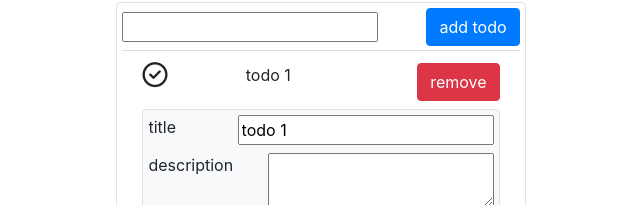
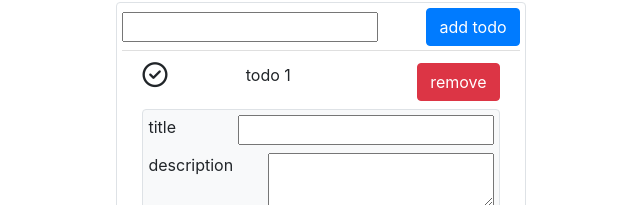
Before and after one commit to mls-kll/react-todo, a React (Create React App) app in the folder todo-app/: page / in a window 1280 px wide. Both pictures are taken after a click on the element "todo 1". Shown: the part 194-399 px from the top of the page, without its empty margins (319-959 px from the left). Built offline with nearby package versions, Linux system fonts and the light colour scheme.

Commit message:
description text can be added

```diff
--- a/todo-app/src/App.js
+++ b/todo-app/src/App.js
@@ -2,7 +2,13 @@ import React from 'react';
 import './App.css';
 import { connect } from 'react-redux';
 import Todo from './components/Todo';
-import { removeTodo, completeTodo, addTodo, showEdit } from './actions/index';
+import {
+  removeTodo,
+  completeTodo,
+  addTodo,
+  showEdit,
+  addDescription
+} from './actions/index';
 
 const App = ({
   todos,
@@ -11,9 +17,11 @@ const App = ({
   removeTodo,
   completeTodo,
   addTodo,
-  displayEditField
+  displayEditField,
+  addDescription
 }) => {
   let todoInput;
+  let descriptionInput;
   return (
     <div className="App">
       <div className="todo-wrapper border rounded">
@@ -32,11 +40,18 @@ const App = ({
             <Todo
               key={todo.id}
               title={todo.title}
+              description={todo.description}
               isCompleted={todo.isCompleted}
               handleComplete={() => completeTodo(todo.id)}
               removeTodo={() => removeTodo(todo.id)}
               showEdit={todo.showEdit}
               displayEditField={() => displayEditField(todo.id)}
+              submitEdit={event => {
+                event.preventDefault();
+                addDescription(todo.id, descriptionInput.value);
+                descriptionInput.value = '';
+              }}
+              descriptionRef={node => (descriptionInput = node)}
             />
           ))}
         </ul>
@@ -58,7 +73,8 @@ const mapDispatchToProps = dispatch => ({
   removeTodo: id => dispatch(removeTodo(id)),
   completeTodo: id => dispatch(completeTodo(id)),
   addTodo: todo => dispatch(addTodo(todo)),
-  displayEditField: id => dispatch(showEdit(id))
+  displayEditField: id => dispatch(showEdit(id)),
+  addDescription: (id, description) => dispatch(addDescription(id, description))
 });
 
 export default connect(
--- a/todo-app/src/actions/index.js
+++ b/todo-app/src/actions/index.js
@@ -1,19 +1,25 @@
-export const addTodo = (todo) => ({
+export const addTodo = todo => ({
   type: 'ADD_TODO',
   todo
 });
 
-export const completeTodo = (id) => ({
+export const completeTodo = id => ({
   type: 'COMPLETE_TODO',
   id
 });
 
-  export const removeTodo = (id) => ({
+export const removeTodo = id => ({
   type: 'REMOVE_TODO',
   id
 });
 
-  export const showEdit = (id) => ({
+export const showEdit = id => ({
   type: 'SHOW_EDIT_FIELD',
   id
-  })
+});
+
+export const addDescription = (id, description) => ({
+  type: 'ADD_DESCRIPTION',
+  id,
+  description
+});
--- a/todo-app/src/components/EditTodo.js
+++ b/todo-app/src/components/EditTodo.js
@@ -1,19 +1,22 @@
 import React from 'react';
 
-const EditTodo = ({title, description}) => {
+const EditTodo = ({ title, description, submitEdit, descriptionRef }) => {
   return (
-    <form className='edit-todo-form border rounded bg-light'>
+    <form
+      className="edit-todo-form border rounded bg-light"
+      onSubmit={submitEdit}
+    >
       <div>
-        <div className='edit-field mb-2'>
+        <div className="edit-field mb-2">
           <span>title</span>
-          <input type="text"  value={title}/>
+          <input type="text" />
         </div>
-        <div className='edit-field'>
+        <div className="edit-field">
           <span>description</span>
-          <textarea type="text"  value={description}/>
+          <textarea type="text" ref={descriptionRef} />
         </div>
       </div>
-      <button className='btn btn-warning'>save</button>
+      <button className="btn btn-warning">save</button>
     </form>
   );
 };
--- a/todo-app/src/components/Todo.js
+++ b/todo-app/src/components/Todo.js
@@ -1,7 +1,7 @@
 import React from 'react';
 import EditTodo from './EditTodo';
 
-const Todo = ({ title, isCompleted, handleComplete, removeTodo, showEdit, displayEditField }) => {
+const Todo = ({ title, isCompleted, handleComplete, removeTodo, showEdit, displayEditField, description, submitEdit, descriptionRef }) => {
   return (
     <li className="list-group-item">
       <div className="todo-list-item">
@@ -20,7 +20,7 @@ const Todo = ({ title, isCompleted, handleComplete, removeTodo, showEdit, displa
           remove
         </button>
       </div>
-      {showEdit && <EditTodo title={title} />}
+      {showEdit && <EditTodo title={title} description={description} submitEdit={submitEdit} descriptionRef={descriptionRef}/>}
     </li>
   );
 };
--- a/todo-app/src/reducers/todos.js
+++ b/todo-app/src/reducers/todos.js
@@ -5,7 +5,7 @@ const defaultState = {
       id: 0,
       title: 'todo 1',
       isCompleted: false,
-      description: 'todo 1 description',
+      description: '',
       showEdit: false
     },
     {
@@ -73,6 +73,17 @@ const todos = (state = defaultState, action) => {
           return todo;
         })
       };
+    case 'ADD_DESCRIPTION':
+      return {
+        ...state,
+        todos: state.todos.map(todo => {
+          if (todo.id === action.id) {
+            todo.description = action.description;
+            todo.showEdit = !todo.showEdit;
+          }
+          return todo;
+        })
+      };
     default:
       return state;
   }
```
Lines whose indentation alone changed are shown as unchanged.
